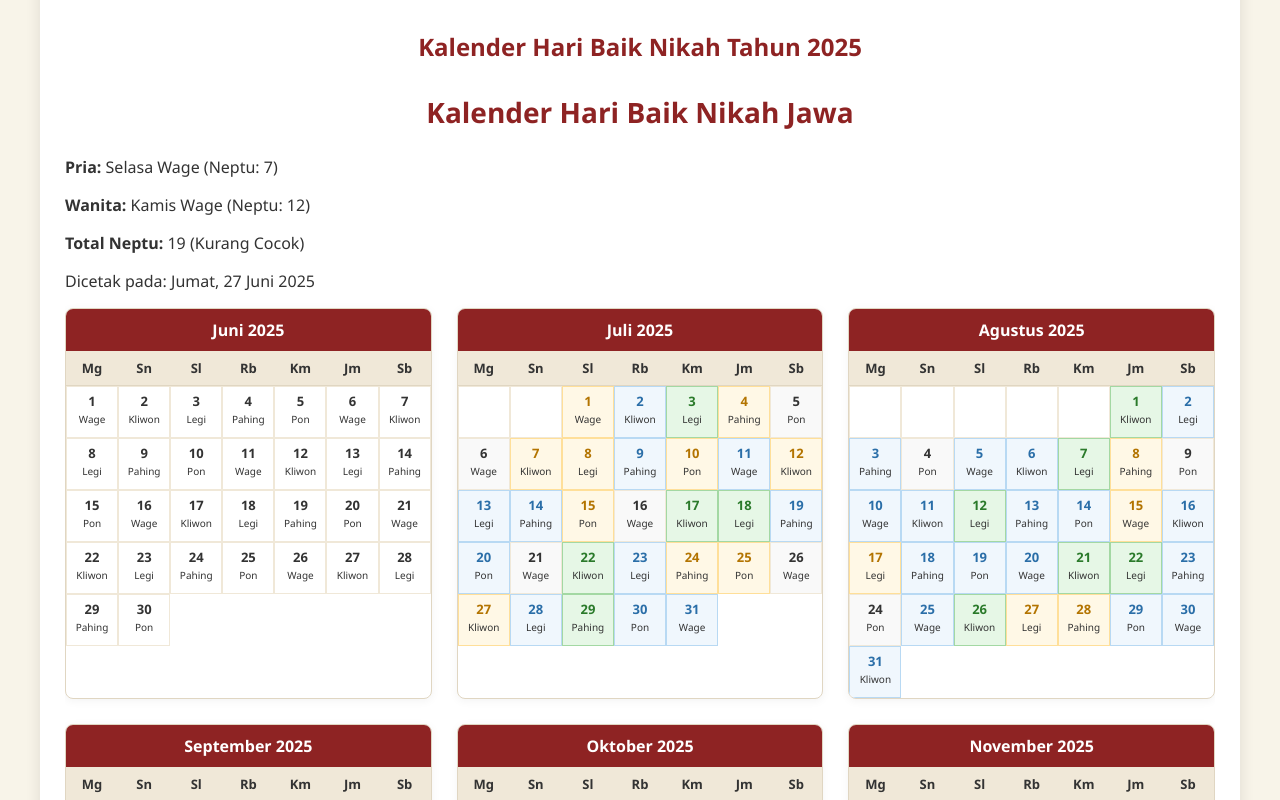
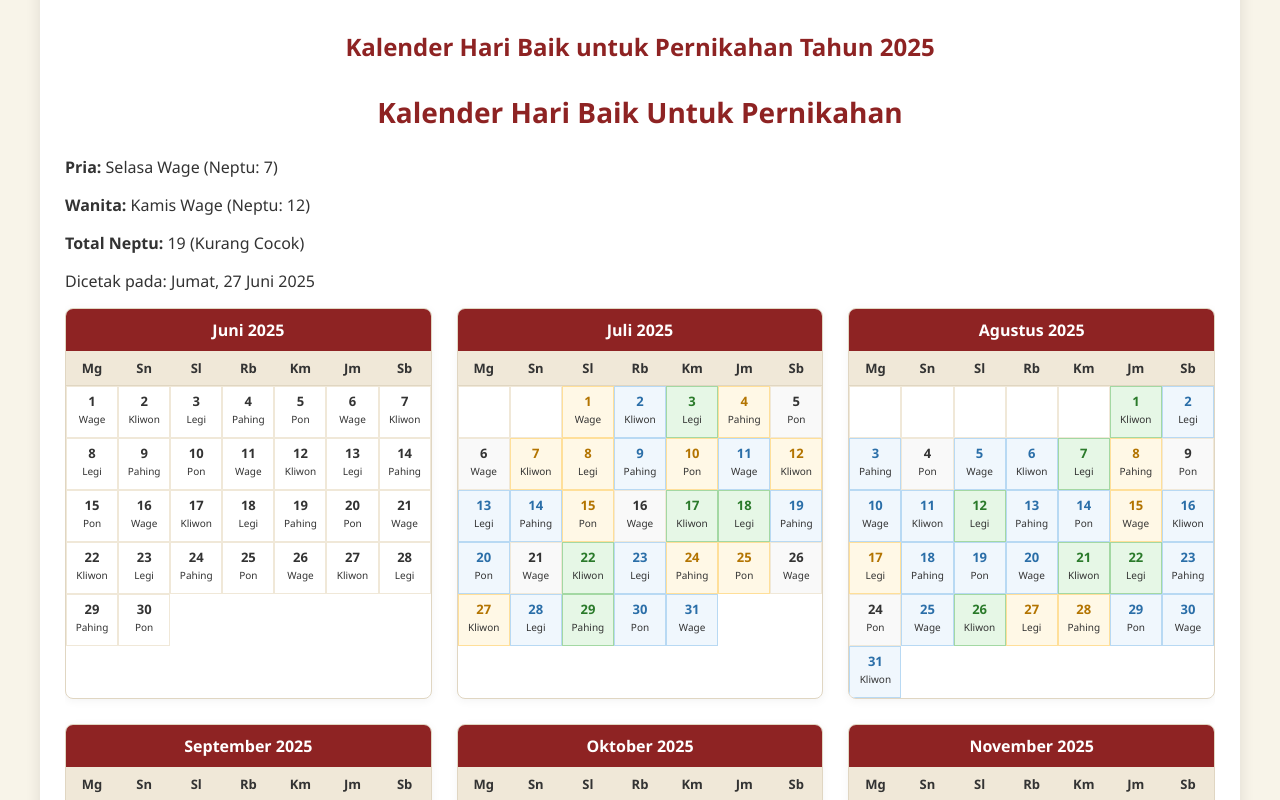
Before and after one commit to minskw/primbonnikahanjawa, a plain HTML site: page index.html in a window 1280 px wide. Both pictures are taken after a click on the button "Buat Kalender Rekomendasi". Shown: the part 656-1456 px from the top of the page. Drawn offline with Linux system fonts and the light colour scheme.

Commit message:
Update index.html

```diff
--- a/index.html
+++ b/index.html
@@ -662,7 +662,7 @@
 
                 // Buat kalender untuk setiap bulan
                 const calendarContainer = document.getElementById('calendar-container');
-                calendarContainer.innerHTML = `<h2 class="year-title">Kalender Hari Baik Nikah Tahun ${year}</h2>`;
+                calendarContainer.innerHTML = `<h2 class="year-title">Kalender Hari Baik untuk Pernikahan Tahun ${year}</h2>`;
 
                 const monthsContainer = document.createElement('div');
                 monthsContainer.className = 'month-container';
@@ -685,7 +685,7 @@
                 const printHeader = document.createElement('div');
                 printHeader.className = 'print-header';
                 printHeader.innerHTML = `
-                    <h1>Kalender Hari Baik Nikah Jawa</h1>
+                    <h1>Kalender Hari Baik Untuk Pernikahan</h1>
                     <p><strong>Pria:</strong> ${maleWeton.weton} (Neptu: ${maleWeton.neptu})</p>
                     <p><strong>Wanita:</strong> ${femaleWeton.weton} (Neptu: ${femaleWeton.neptu})</p>
                     <p><strong>Total Neptu:</strong> ${compatibility.totalNeptu} (${compatibility.status})</p>
```
